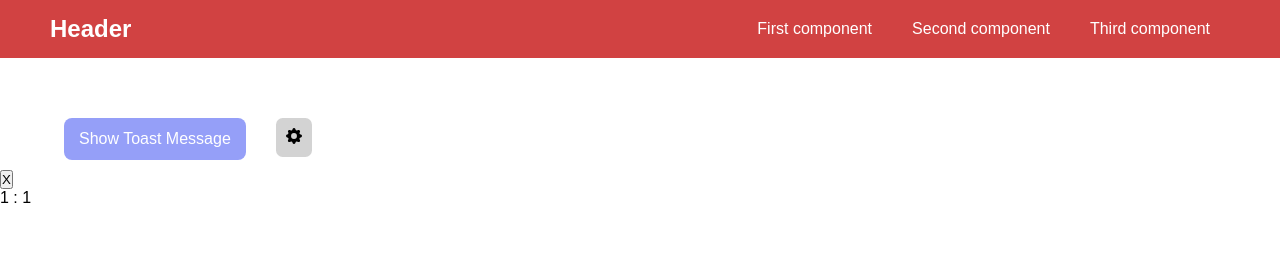
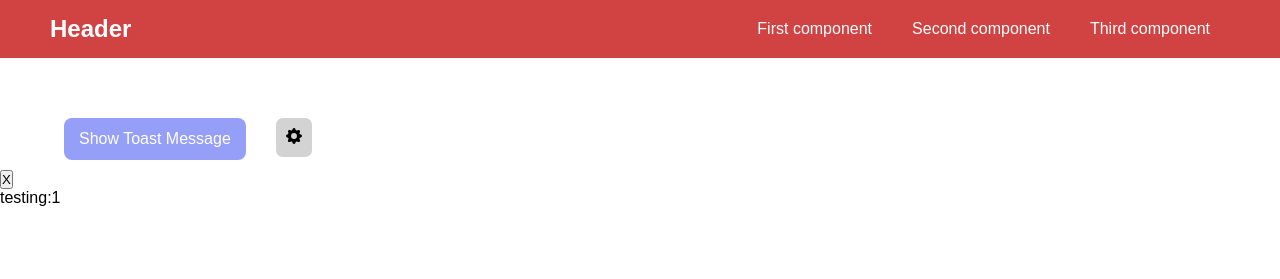
Before and after one commit to Raviraj39/Toast_Notify_app, a React (Vite) app: page /component-1 in a window 1280 px wide. Both pictures are taken after a click on the button "Show Toast Message". Shown: the top 279 px of the page. Built offline with nearby package versions, Linux system fonts and the light colour scheme.

Commit message:
update components

```diff
--- a/src/assets/Components/First.jsx
+++ b/src/assets/Components/First.jsx
@@ -26,9 +26,8 @@ const First = () => {
 			</button>
 		</div>
 		<div>
-			{/* {list.map((i)=><p>hey dekun {i}</p>
-			)}  */}
-			<Toast toastlist={list} setList={setlist} time={time}  isCountDown={true}/>
+
+			<Toast toastlist={list} setList={setlist} time={time}  isCountDown={true} First="first"/>
 
 		</div>
 	</section>
--- a/src/assets/Components/Second.jsx
+++ b/src/assets/Components/Second.jsx
@@ -28,7 +28,7 @@ const Second = () => {
         onChange={(e) => setMsg(e.target.value)}/>
       <button onClick={() => addToast(msg)}>Show Custom Toast Message</button>
 
-      <Toast toastlist={toasts} msg={msg} />
+      <Toast toastlist={toasts} msg={msg} isCountDown={true} />
 
     <div>
 
--- a/src/assets/Components/Toast.jsx
+++ b/src/assets/Components/Toast.jsx
@@ -1,6 +1,6 @@
 import { useCallback ,useEffect,useState } from 'react';
 
-const Toast = ({ toastlist, setList, time, isCountDown,msg}) => {
+const Toast = ({ toastlist, setList, time, isCountDown,msg }) => {
 	const [count, setCount] = useState(time/1000);
   const deleteToast = useCallback(id => {
     const toastListItem = toastlist.filter(e => e !== id);
@@ -13,7 +13,12 @@ const Toast = ({ toastlist, setList, time, isCountDown,msg}) => {
       if(n) {
 		if(isCountDown){
 			console.log("hey hi");
-			//api-call here
+			axios.get('https://api.knowmee.co/api/v1/master/get-country-list"')
+      .then(response => {
+        console.log(response.data);
+      }, error => {
+        console.log(error);
+      });
 		}
         deleteToast(toastlist[n-1]);
       }
@@ -25,8 +30,7 @@ const Toast = ({ toastlist, setList, time, isCountDown,msg}) => {
     return () => {
       clearInterval(interval);
     }
-  }, [toastlist, deleteToast]);
-
+  }, [toastlist, deleteToast,setList]);
 
 
   return (
@@ -38,12 +42,15 @@ const Toast = ({ toastlist, setList, time, isCountDown,msg}) => {
           >
             <button onClick={() => deleteToast(toast)}>X</button>
             <div>
-              {/* <p>{msg} hey dekun {toast} {count}</p> */}
-			  {((isCountDown) && ({toast}!=0)) ? <p>{toast} : 1</p>: <p>{msg} hey dekun {toast} {count}</p>
-			  }
+			  {((isCountDown) && ({toast}!=0)) ? <p>testing:{toast} </p>: <p>{msg}:{count} </p>}
             </div>
+             <div>
+              <p> </p>
+              </div>
           </div>
+
         ))
+
       }
 
     </div>
```
